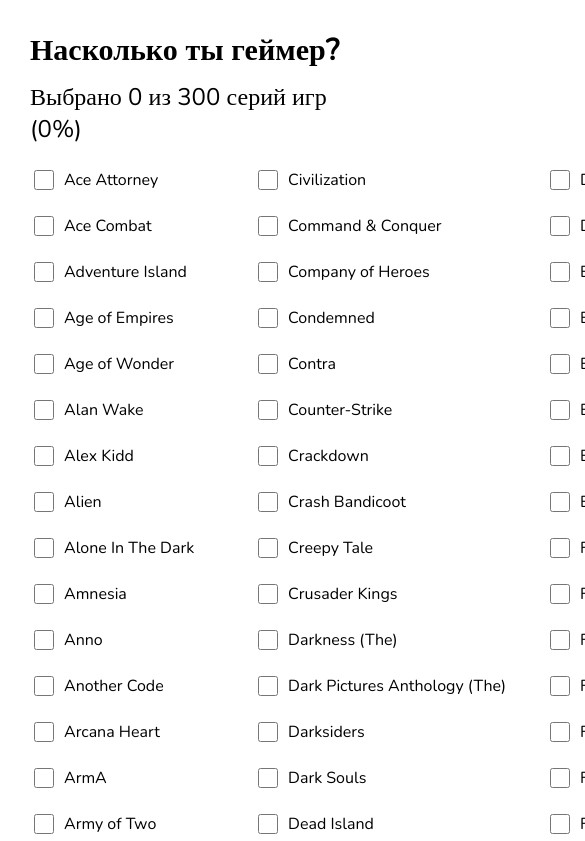
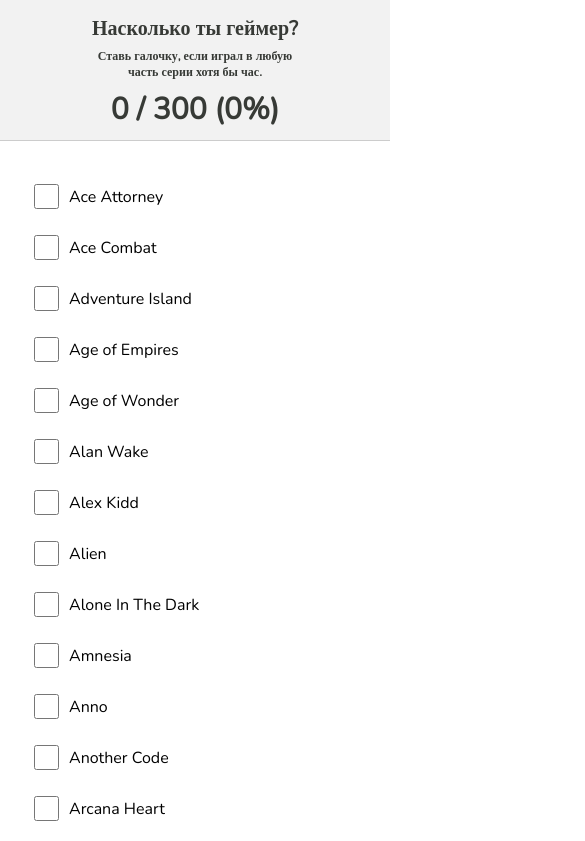
Before and after one commit to nikpushkarski/GameForm300, a plain HTML site: page form.html in a window 390 px wide. Shown: the top 841 px of the page, 585 px wide, since content can reach past the window. Drawn offline with nearby package versions, Linux system fonts and the light colour scheme.

Commit message:
+ adaptive, sticky header
v.1.1

```diff
--- a/form.html
+++ b/form.html
@@ -1,5 +1,6 @@
 <!DOCTYPE html>
 <html lang="en">
+
 <head>
     <meta charset="UTF-8">
     <meta http-equiv="X-UA-Compatible" content="IE=edge">
@@ -11,26 +12,80 @@
 
         body {
             font-family: 'Nunito';
-                margin: 30px 30px 30px;
+            position: relative;
+            margin: 0;
+        }
+
+        .header {
+            position: sticky;
+            top: 0;
+            left: 0;
+            background: #F2F2F2;
+            padding: 15px 30px 10px 30px;
+            box-sizing: border-box;
+            border-bottom: 1px solid #CCCCCC;
+            color: #373a36;
+            z-index: 1;
+            margin: 0 auto;
+            display: flex;
+            flex-direction: column;
+            width: 100%;
+        }
+
+        .rybin {
+            position: absolute;
+            height: 160px;
+            aspect-ratio: 1/1;
+            bottom: 0;
+            right: 0;
         }
 
         h2 {
-                margin: 20px 0 10px;
+            margin: 0 0 10px;
             font-size: 30px;
+            max-width: 1200px;
+            margin: 0 auto;
+            text-align: center;
+        }
+
+        h3 {
+
+            max-width: 1200px;
+            margin: .5em auto 0 auto;
+            text-align: center;
+            font-size: 20px;
+        }
+
+        #output_field {
+            margin-bottom: 12px;
+            font-size: 40px;
+            font-weight: 700;
+            max-width: 1200px;
+            margin: .3em auto 0 auto;
+        }
+
+        .container-wrapper {
+            margin: 20px auto 0;
+            max-width: 1200px;
         }
 
         .js-container {
             display: inline-flex;
             flex-direction: column;
-                /* width: 80vw; */
-                max-height: 210vh;
+            align-items: space-between;
+            width: 100%;
+            /* height: 151vmax; */
+            height: 3888px;
             flex-wrap: wrap;
+            padding: 10px 30px;
+            box-sizing: border-box;
+            overflow: hidden;
         }
 
         .checkbox-wrapper {
             display: flex;
             flex-direction: row;
-                margin: 10px 40px 10px 0;
+            margin: 10px 0;
         }
 
         form label {
@@ -40,27 +95,71 @@
 
         form input {
             margin-right: 10px;
-                width: 20px;
-                height: 20px;
+            width: 25px;
+            height: 25px;
         }
 
-            form label:hover {
+        form input:hover, form label:hover {
             cursor: pointer;
         }
 
+        @media (max-width: 1000px) {
+            .js-container {
+                height: calc(3888px * 1.5);
+            }
+
+            h2 {
+                font-size: 25px;
+            }
+
+            h3 {
+                font-size: 15px;
+            }
+
             #output_field {
-                margin-bottom: 12px;
-                font-size: 24px;
+                font-size: 30px;
+            }
+        }
+
+        @media (max-width: 840px) {
+            .rybin {
+                display: none;
+            }
+        }
+
+        @media (max-width: 750px) {
+            .js-container {
+                height: calc(3888px * 1.98);
+            }
+        }
+
+        @media (max-width: 550px) {
+            .js-container {
+                height: 100%;
+            }
+
+            h2 {
+                font-size: 20px;
+            }
+
+            h3 {
+                font-size: 12px;
+                max-width: 200px;
+            }
         }
     </style>
 </head>
+
 <body>
+    <div class="header">
         <h2>Насколько ты геймер?</h2>
+        <h3>Ставь галочку, если играл в любую часть серии хотя бы час.</h3>
         <div id="output_field"></div>
+        <img class="rybin" src="rybin.png" alt="">
+    </div>
 
-        <div>
+    <div class="container-wrapper">
         <form class="js-container">
-
         </form>
     </div>
 </body>
@@ -390,10 +489,11 @@
 <script>
     let myCount = function () {
         let checkedPoints = $("input:checked").length;
-            $("#output_field").html("Выбрано " + checkedPoints + " из " + $(".checkbox-wrapper").length + " серий игр (" + (checkedPoints / $(".checkbox-wrapper").length * 100).toFixed(0) + "%)");
+        $("#output_field").html(checkedPoints + " / " + $(".checkbox-wrapper").length + " (" + (checkedPoints / $(".checkbox-wrapper").length * 100).toFixed(0) + "%)");
     };
     myCount();
 
     $("input").on("click", myCount);
 </script>
+
 </html>
```
Also changed, not shown: rybin.png (added). Lines whose indentation alone changed are shown as unchanged.
